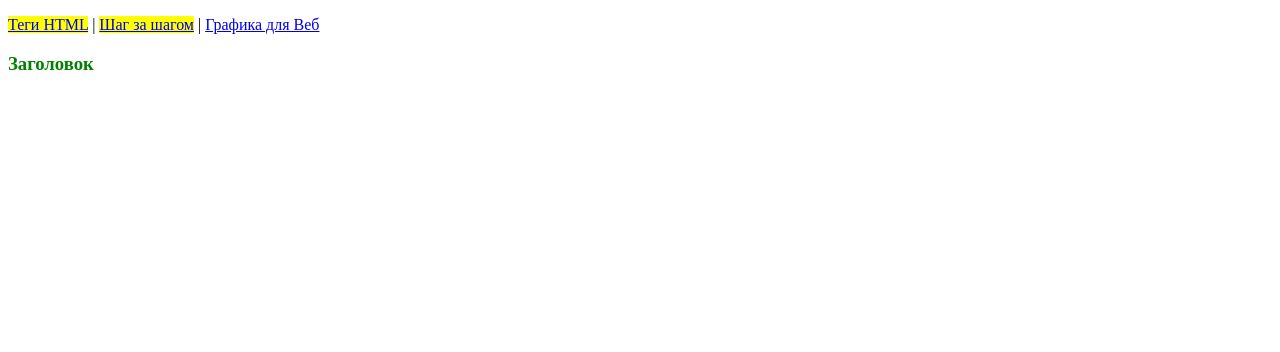
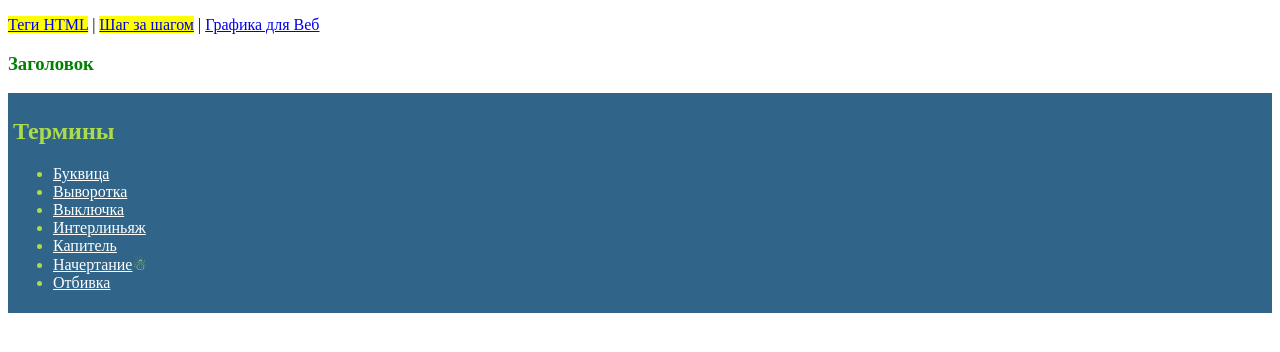
Before and after one commit to kfeniks/css, a plain HTML site: page index15.html in a window 1280 px wide. Drawn offline with Linux system fonts and the light colour scheme.

Commit message:
css workflow

```diff
--- a/index15.html
+++ b/index15.html
@@ -8,6 +8,17 @@
             background: yellow; /* Желтый цвет фона */
         }
         [class~="block"] h3 { color: green; }
+        DIV[class|="block"] {
+            background: #306589; /* Цвет фона */
+            color: #acdb4c; /* Цвет текста */
+            padding: 5px; /* Поля */
+        }
+        DIV[class|="block"] A {
+            color: #fff; /* Цвет ссылок */
+        }
+        [id="more"][title]:after{
+            content: "\2603";
+        }
     </style>
 </head>
 <body>
@@ -18,5 +29,21 @@
 <div class="block tag">
     <h3>Заголовок</h3>
 </div>
+
+
+<div class="block-menu-therm">
+    <h2>Термины</h2>
+    <div class="content">
+        <ul class="menu">
+            <li><a href="t1.html">Буквица</a></li>
+            <li id="more"><a href="t2.html">Выворотка</a></li>
+            <li><a href="t3.html">Выключка</a></li>
+            <li><a href="t4.html">Интерлиньяж</a></li>
+            <li><a href="t5.html">Капитель</a></li>
+            <li id="more" title="Великолепно"><a href="t6.html">Начертание</a></li>
+            <li><a href="t7.html">Отбивка</a></li>
+        </ul>
+    </div>
+</div>
 </body>
 </html>
```
